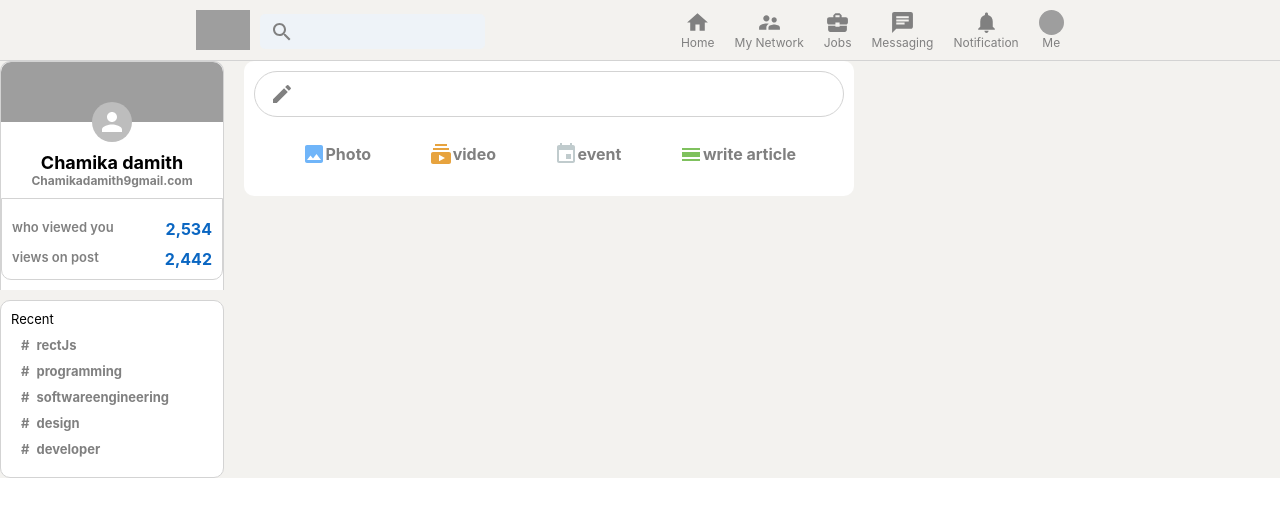
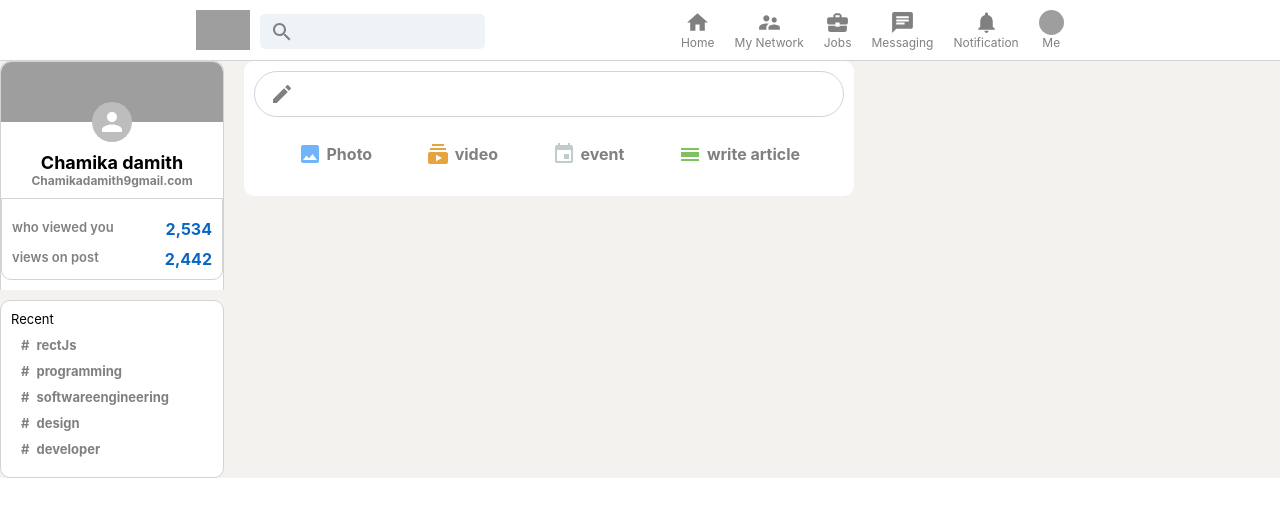
Before and after one commit to chamika-damith/Linkedin-Clone-ReactJs, a React (Create React App) app: page / in a window 1280 px wide. Shown: the top 516 px of the page. Built offline with nearby package versions, Linux system fonts and the light colour scheme; grey boxes are pictures that could not be loaded.

Commit message:
complete inputOption

```diff
--- a/src/Header.css
+++ b/src/Header.css
@@ -8,6 +8,7 @@
     position: sticky;
     top: 0;
     z-index: 999;
+    background-color: white;
 }
 
 .header__left {
--- a/src/InputOption.css
+++ b/src/InputOption.css
@@ -11,3 +11,7 @@
     background-color: whitesmoke;
     border-radius: 10px;
 }
+
+.inputOption > h4{
+    margin-left: 5px;
+}
```
